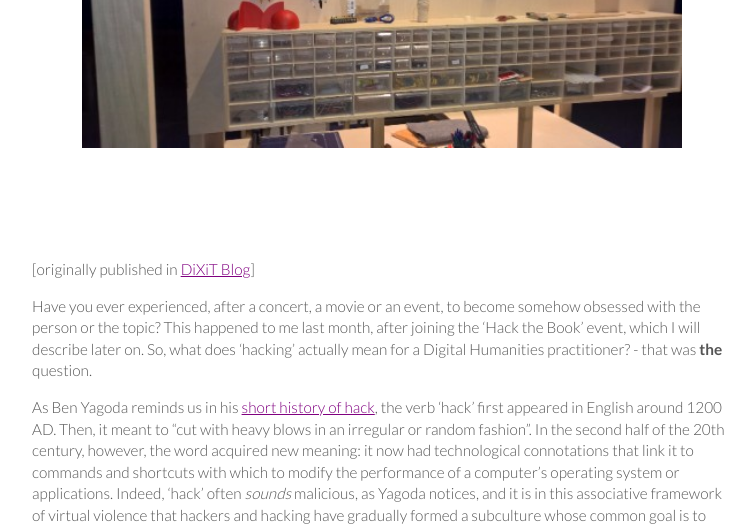
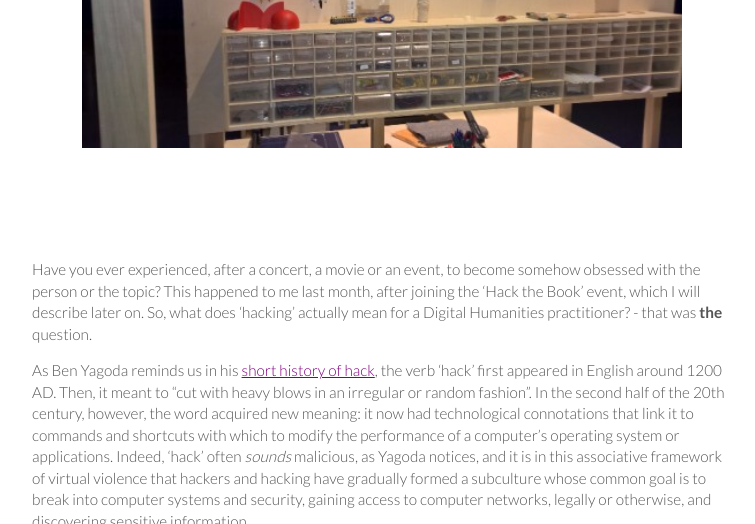
Before and after one commit to amsichani/amsichani.github.io, a Jekyll site: the page built from _posts/2016-03-08-hacking.md, in a window 1280 px wide and 900 px high, scrolled down 417 px, cut to the strip 0-524 px from the top of the window. Shown: the whole strip, without its empty margins (258-1013 px from the left). Built offline with Jekyll 4.4.1, drawn with Linux system fonts in a browser that asks for light colours; nearby versions of some CDN libraries.

Commit message:
Update 2016-03-08-hacking.md

```diff
--- a/_posts/2016-03-08-hacking.md
+++ b/_posts/2016-03-08-hacking.md
@@ -5,8 +5,6 @@ categories: posts
 ---
 <figure><a href="../images/tools.jpg"> <img src="../images/tools.jpg" width="600px" style="margin-bottom: 80px" alt=""/></a></figure>
 
-[originally published in <a href="https://dixit.hypotheses.org/984">DiXiT Blog</a>]
-
 Have you ever experienced, after a concert, a movie or an event, to become somehow obsessed with the person or the topic? This happened to me last month, after joining the ‘Hack the Book’ event, which I will describe later on. So, what does 'hacking' actually mean for a Digital Humanities practitioner? - that was **the** question.
 
 As Ben Yagoda reminds us in his <a href="http://www.newyorker.com/tech/elements/a-short-history-of-hack">short history of hack</a>, the verb ‘hack’ first appeared in English around 1200 AD. Then, it meant to “cut with heavy blows in an irregular or random fashion”. In the second half of the 20th century, however, the word acquired new meaning: it now had technological connotations that link it to commands and shortcuts with which to modify the performance of a computer's operating system or applications. Indeed, ‘hack’ often _sounds_ malicious, as Yagoda notices, and it is in this associative framework of virtual violence that hackers and hacking have gradually formed a subculture whose common goal is to break into computer systems and security, gaining access to computer networks, legally or otherwise, and discovering sensitive information.
```
